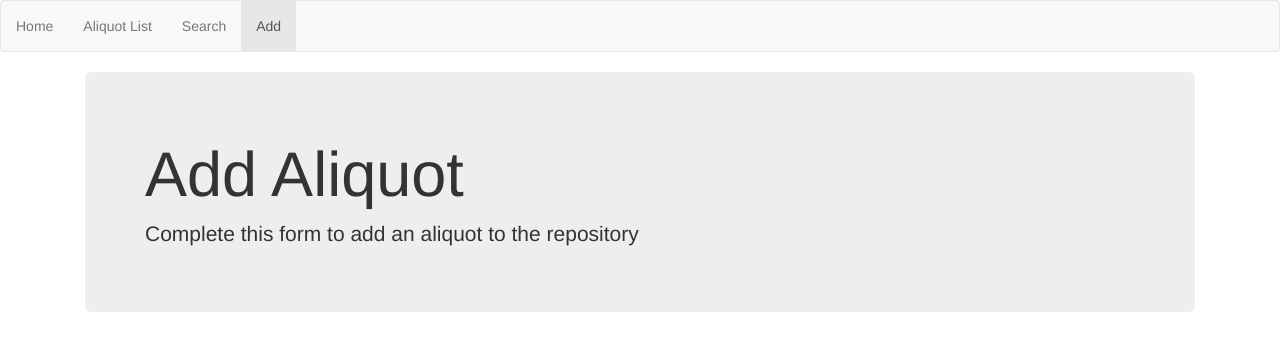
After one commit to seg1129/CHOPSkillsAssessment, a Django app: page /aliquotAdd/ in a window 1280 px wide. The commit adds this page. Shown: the top 351 px of the page. Run offline with Django 3.2, Linux system fonts and the light colour scheme; some libraries are stand-ins or nearby versions.

Commit message:
adding aliquotAdd html page

```diff
--- a/CHOPSkillsAssessment/CHOPSkillsAssessment/urls.py
+++ b/CHOPSkillsAssessment/CHOPSkillsAssessment/urls.py
@@ -17,11 +17,13 @@ from django.conf.urls import url
 from django.contrib import admin
 from userInterface.views import home
 from userInterface.views import aliquot
+from userInterface.views import aliquotAdd
 
 
 urlpatterns = [
     url(r'^admin/', admin.site.urls),
     url(r'^$', home, name = 'home'),
-    url(r'^aliquot/', aliquot, name = 'aliquot')
+    url(r'^aliquot/', aliquot, name = 'aliquot'),
+    url(r'^aliquotAdd/', aliquotAdd, name = 'aliquotAdd')
 
 ]
--- a/CHOPSkillsAssessment/templates/base.html
+++ b/CHOPSkillsAssessment/templates/base.html
@@ -1,4 +1,4 @@
-<!-- This is a Django template Tag-->
+<!-- This is a Django template Tag to utilize files in the static app-->
 {% load static%}
 
 
@@ -26,7 +26,7 @@
                 <li {% block navHomeActive %} {% endblock navHomeActive %} ><a href="{% url 'home' %}">Home</a></li>
                 <li {% block navlistActive %} {% endblock navlistActive %}><a href="{% url 'aliquot' %}"> Aliquot List </a></li>
                 <li{% block navSearchActive %} {% endblock navSearchActive %}><a href="#"> Search </a></li>
-                <li {% block navAddActive %} {% endblock navAddActive %}><a href="#"> Add </a></li>
+                <li {% block navAddActive %} {% endblock navAddActive %}><a href="{% url 'aliquotAdd' %}"> Add </a></li>
             </ul>
         </div>
         </nav>
--- /dev/null
+++ b/CHOPSkillsAssessment/userInterface/templates/aliquotAdd.html
@@ -0,0 +1,24 @@
+{% extends "base.html" %}
+
+         {% block title %} Add Aliquot {% endblock title %}
+         {% block navAddActive %} class="active"{% endblock navAddActive %}
+
+
+         {% block content %}
+        <div class="container-fluid">
+
+
+             <div class="jumbotron">
+
+                <h1>Add Aliquot</h1>
+                <p>Complete this form to add an aliquot to the repository</p>
+
+             </div>
+       </div>
+
+
+
+
+
+   {% endblock content %}
+    </body>
--- a/CHOPSkillsAssessment/userInterface/views.py
+++ b/CHOPSkillsAssessment/userInterface/views.py
@@ -13,6 +13,8 @@ def aliquot(request):
                }
     return render(request, "aliquot.html", context)
 
+def aliquotAdd(request):
+    return render(request, "aliquotAdd.html")
 
 #def aliquotList(request):
  #   AliquotFormSet = formset_factory(AliquotForm)
```
Also changed, not shown: 2 other files.
